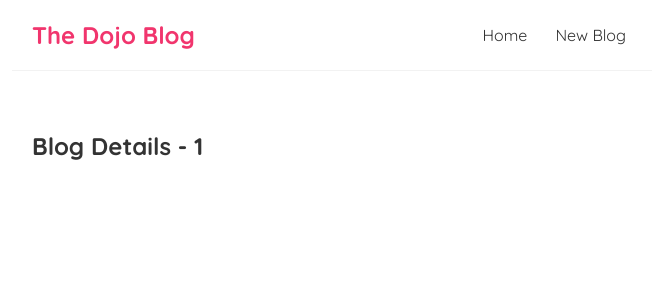
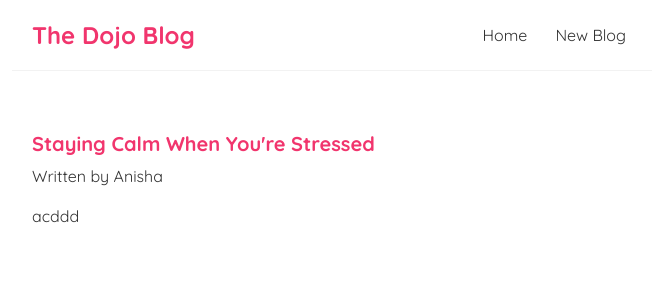
Before and after one commit to AnishaMhj/blog, a React (Create React App) app: page /blogs/1 in a window 1280 px wide. Shown: the top 300 px of the page, without its empty margins (308-964 px from the left). Built offline with nearby package versions, Linux system fonts and the light colour scheme; data requests are answered from the project's data file.

Commit message:
reuse custom hooks for blogs

```diff
--- a/src/App.css
+++ b/src/App.css
@@ -67,8 +67,8 @@
 }
 
 .blog-preview:hover {
-  -webkit-box-shadow: 1px 3px 5px var(--box-shadow-black);
-          box-shadow: 1px 3px 5px var(--box-shadow-black);
+  -webkit-box-shadow: 1px 3px 5px gitvar(--box-shadow-black);
+          box-shadow: 1px 3px 5px gitvar(--box-shadow-black);
 }
 
 .blog-preview h2 {
@@ -76,4 +76,20 @@
   color: var(--primary-pink);
   margin-bottom: 8px;
 }
+
+.blog-preview a {
+  text-decoration: none;
+}
+
+/* BLOG DETAILS PAGE
+=======================================*/
+.blog-details h2 {
+  font-size: 20px;
+  color: #f1356d;
+  margin-bottom: 10px;
+}
+
+.blog-details div {
+  margin: 20px 0;
+}
 /*# sourceMappingURL=App.css.map */
--- a/src/App.scss
+++ b/src/App.scss
@@ -81,3 +81,24 @@
         text-decoration: none;
     }
 }
+
+/* BLOG DETAILS PAGE
+=======================================*/
+
+.blog-details{
+    h2{
+        font-size: 20px;
+        color: #f1356d;
+        margin-bottom: 10px;
+    }
+    div{
+        margin: 20px 0;
+    }
+    // button{
+    //     background: #f1356d;
+    //     color: #fff;
+    //     border: 0;
+    //     border-radius: 8px;
+    //     cursor: pointer;
+    // }
+}
--- a/src/BlogDetails.js
+++ b/src/BlogDetails.js
@@ -1,12 +1,22 @@
 import { useParams } from "react-router-dom";
+import useFetch from './useFetch';
 
 const BlogDetails = () => {
-const { id } = useParams();
+    const { id } = useParams();
+    const { data: blog, error, isPending } = useFetch('http://localhost:8000/blogs/' + id);
 
 
     return (
         <div className="blog-details">
-            <h2>Blog Details - {id}  </h2>
+            { isPending && <div>Loading...</div> }
+            { error && <div>{error}</div> }
+            { blog && (
+                <article>
+                    <h2>{ blog.title }</h2>
+                    <p>Written by { blog.author } </p>
+                    <div>{ blog.body }</div>
+                </article>
+            )}
         </div>
     );
 }
--- a/src/BlogList.js
+++ b/src/BlogList.js
@@ -4,11 +4,6 @@
 
 const BlogList = ({blogs, title}) => {
 
-// or longer method as:
-    // const BlogList = (props) => {
-    // const blogs = props.blogs;
-    // const title = props.title;
-    // console.log(props, blogs);
 
     return (
         <div className="blog-list">
--- a/src/test.js
+++ b/src/test.js
@@ -68,3 +68,9 @@
 <button onClick= {() => setName('Luigi')}>Change Name</button>
 <p>{name}</p>
 }
+
+// or longer method as:
+    // const BlogList = (props) => {
+    // const blogs = props.blogs;
+    // const title = props.title;
+    // console.log(props, blogs);
```
Also changed, not shown: 1 other file (tests, documents, lock files or other folders).
